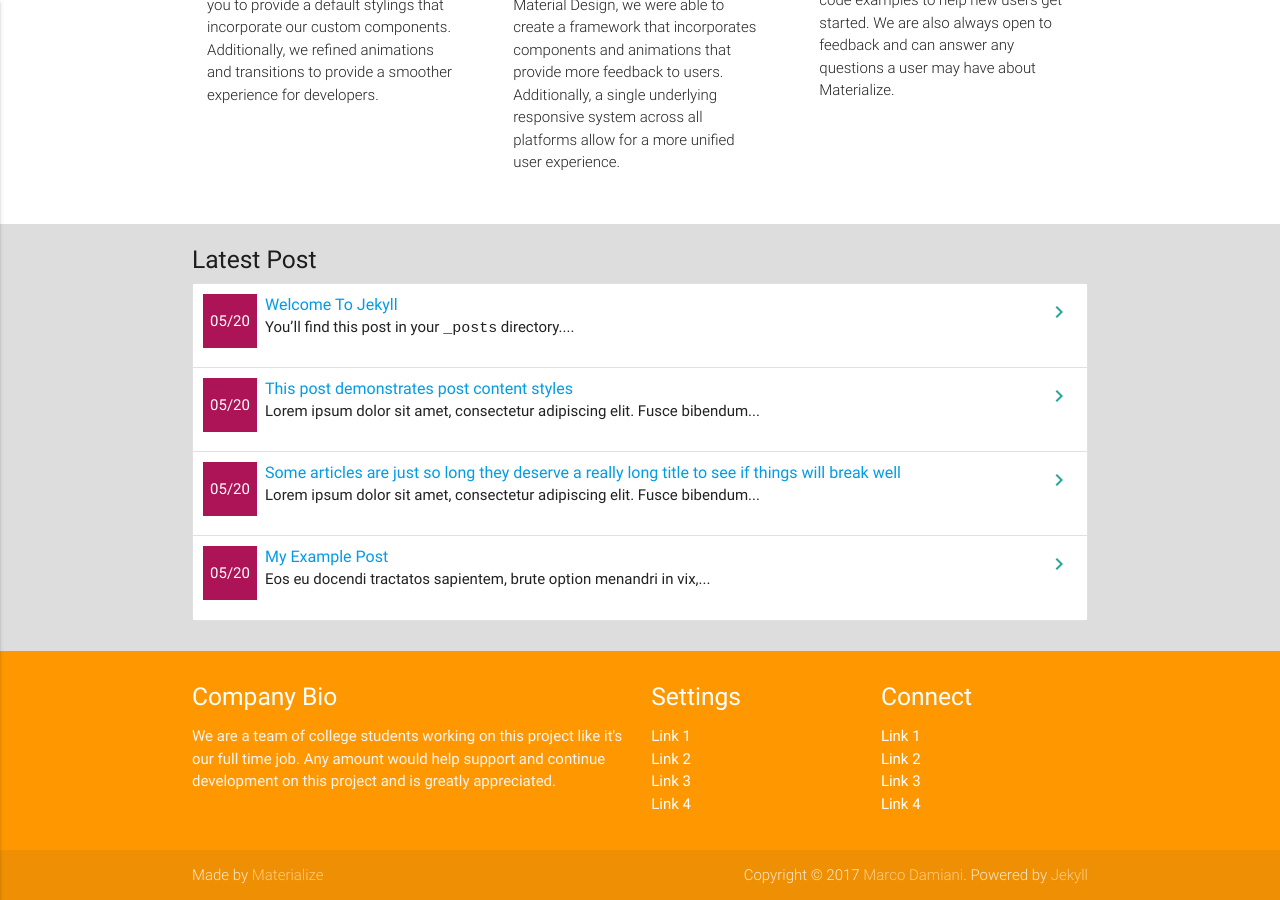
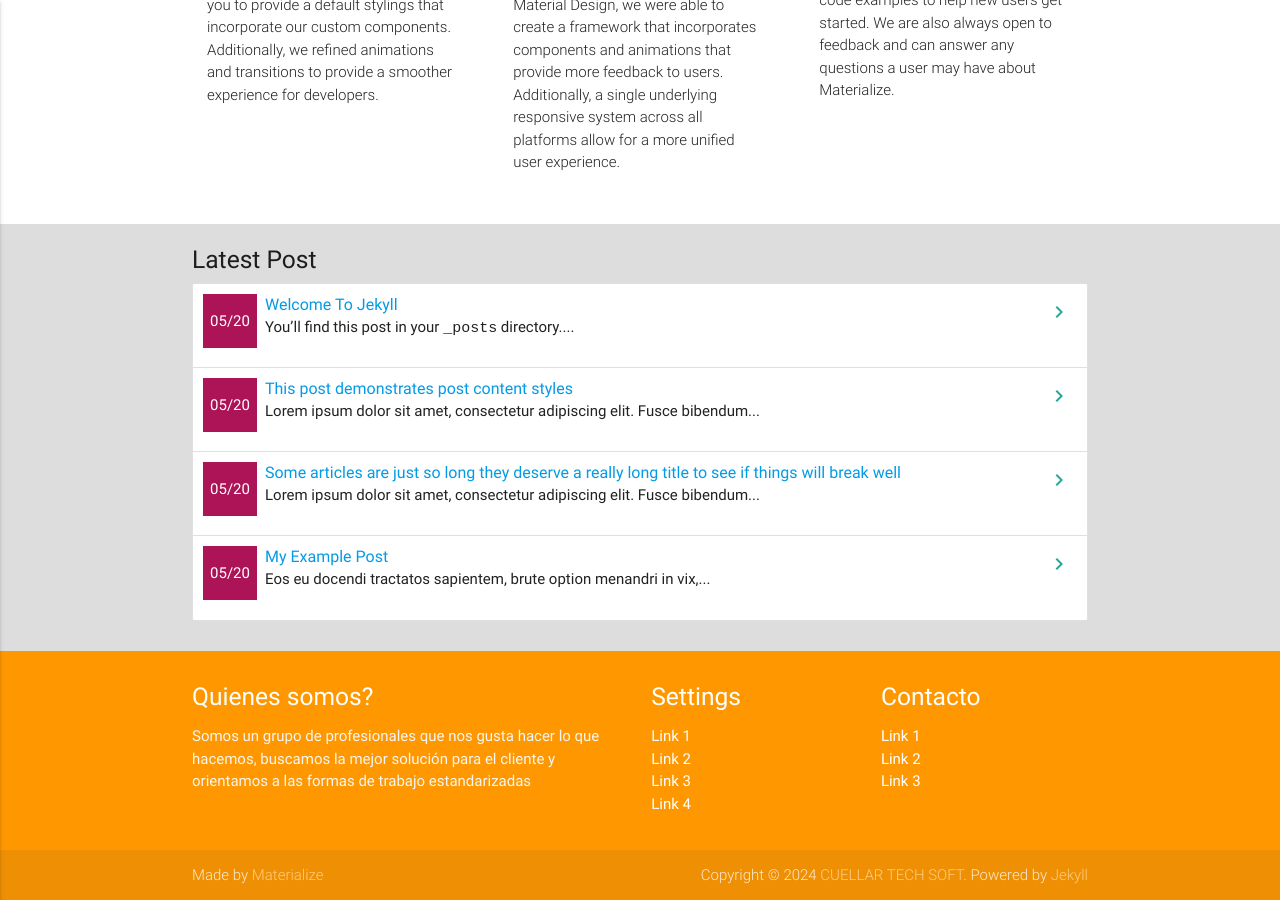
Before and after one commit to cuellartechsoft/cuellartechsoft.github.io, a Jekyll site: the page built from index.md, in a window 1280 px wide and 900 px high, scrolled down 713 px. Built offline with Jekyll 4.4.1, drawn with Linux system fonts in a browser that asks for light colours.

Commit message:
Update footer.html
Ajustando un poco a nuestro lema

```diff
--- a/_includes/footer.html
+++ b/_includes/footer.html
@@ -2,8 +2,8 @@
     <div class="container">
       <div class="row">
         <div class="col l6 s12">
-          <h5 class="white-text">Company Bio</h5>
-          <p class="grey-text text-lighten-4">We are a team of college students working on this project like it's our full time job. Any amount would help support and continue development on this project and is greatly appreciated.</p>
+          <h5 class="white-text">Quienes somos?</h5>
+          <p class="grey-text text-lighten-4">Somos un grupo de profesionales que nos gusta hacer lo que hacemos, buscamos la mejor solución para el cliente y orientamos a las formas de trabajo estandarizadas</p>
         </div>
         <div class="col l3 s12">
           <h5 class="white-text">Settings</h5>
@@ -15,12 +15,11 @@
           </ul>
         </div>
         <div class="col l3 s12">
-          <h5 class="white-text">Connect</h5>
+          <h5 class="white-text">Contacto</h5>
           <ul>
             <li><a class="white-text" href="#!">Link 1</a></li>
             <li><a class="white-text" href="#!">Link 2</a></li>
             <li><a class="white-text" href="#!">Link 3</a></li>
-            <li><a class="white-text" href="#!">Link 4</a></li>
           </ul>
         </div>
       </div>
@@ -30,7 +29,7 @@
             <div>
                 Made by <a target="_blank" class="orange-text text-lighten-3" href="http://materializecss.com">Materialize</a>
                 <span style="text-align: right; float: right">
-                Copyright © 2017 <a href="http://www.panoramedia.it" class="orange-text text-lighten-3">Marco Damiani</a>. Powered by <a target="_blank" href="http://jekyllrb.com/" class="orange-text text-lighten-3">Jekyll</a>
+                Copyright © 2024 <a href="https://cuellartechsoft.github.io" class="orange-text text-lighten-3">CUELLAR TECH SOFT</a>. Powered by <a target="_blank" href="http://jekyllrb.com/" class="orange-text text-lighten-3">Jekyll</a>
                 </span>
             </div>
         </div>
```
